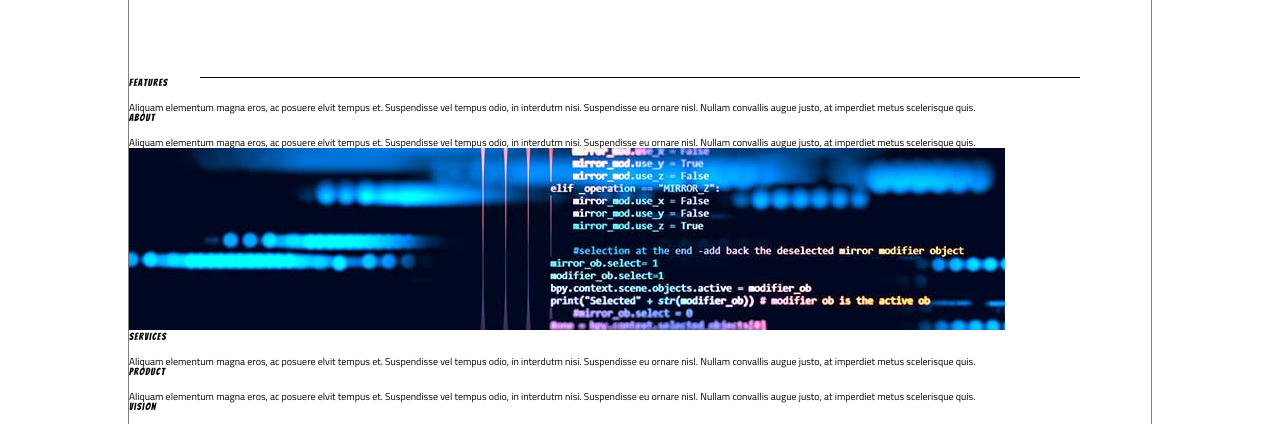
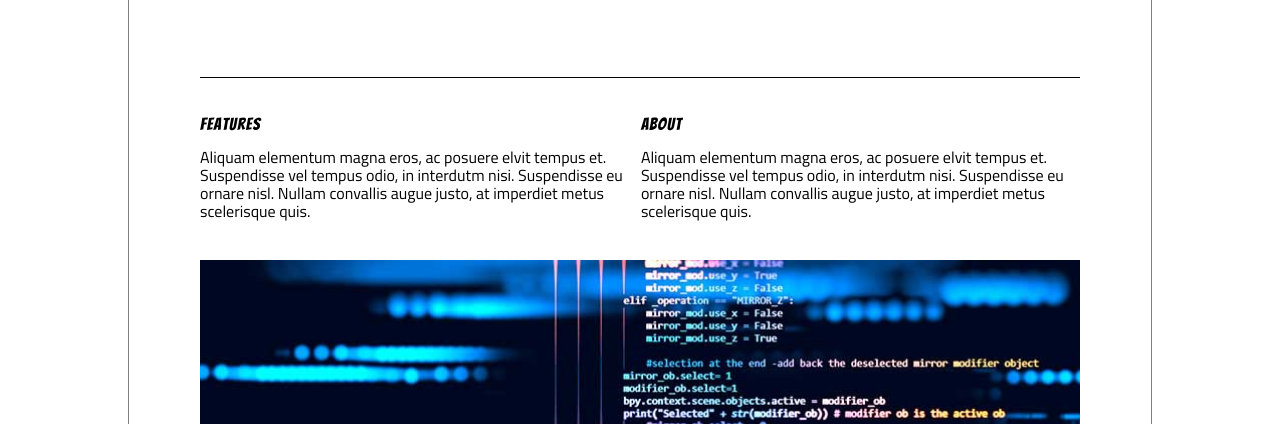
Before and after one commit to atonymartin20/Lambda-Clone-User-Interface, a plain HTML site: page great-idea-website/index.html in a window 1280 px wide. Shown: the part 513-937 px from the top of the page. Drawn offline with Linux system fonts and the light colour scheme.

Commit message:
Top-middle section and middle image styled

```diff
--- a/great-idea-website/css/index.css
+++ b/great-idea-website/css/index.css
@@ -160,3 +160,39 @@ nav a {
 		background-color: darkgray;
 	}
 }
+
+.main-container {
+	width: 880px;
+	margin: 0 auto;
+	margin-top: 38px;
+}
+
+.text-box {
+	display: inline-block;
+	box-sizing: border-box;
+}
+
+.text-box p {
+	line-height: 18px;
+	font-size: 1.6rem;
+}
+
+.text-box h2 {
+	/* margin-top: 30px; */
+	font-weight: 500;
+	font-size: 1.7rem;
+	text-align: left;
+}
+
+.top-mid {
+	margin-bottom: 40px;
+}
+
+.top-mid .text-box {
+	width: 49.85%;
+}
+
+.middle-img {
+	width: 100%;
+	margin-bottom: 30px;
+}
```
